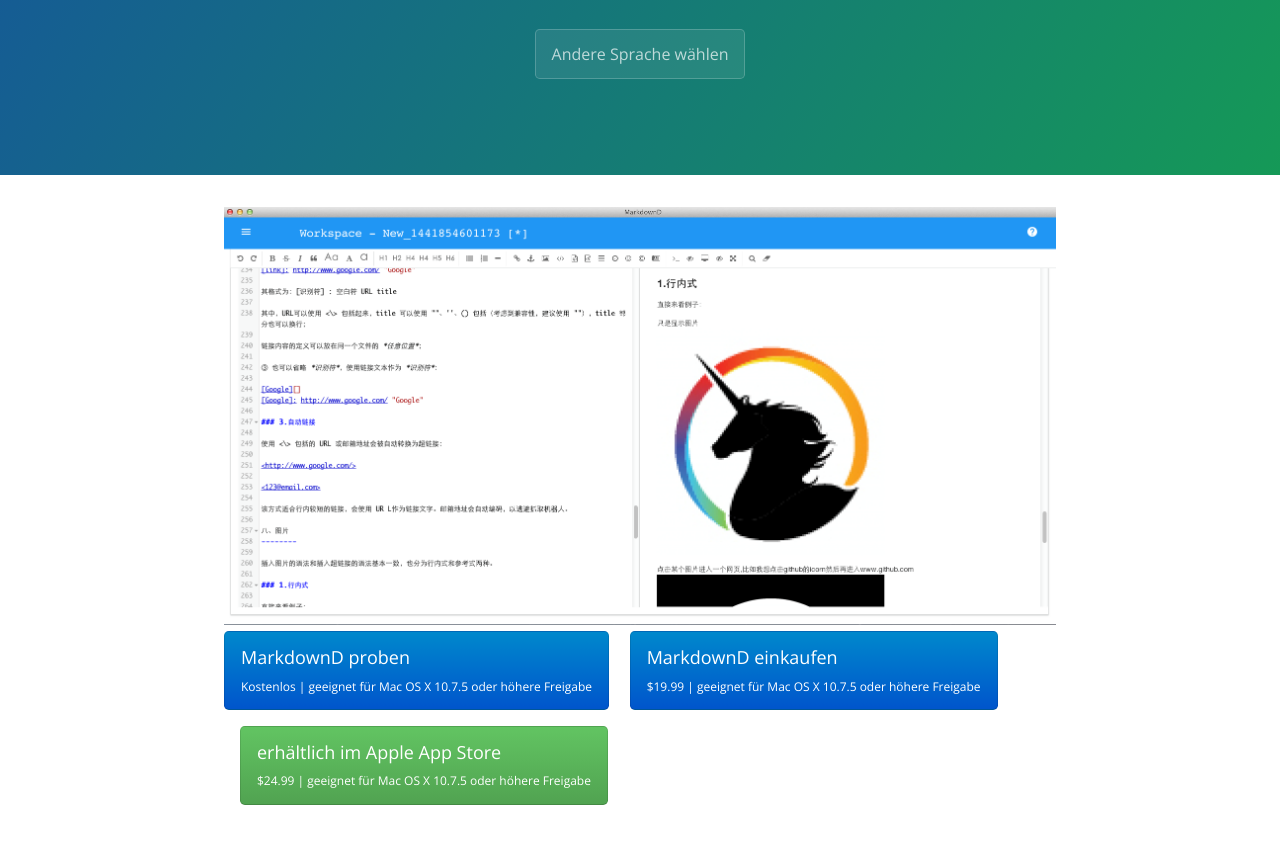
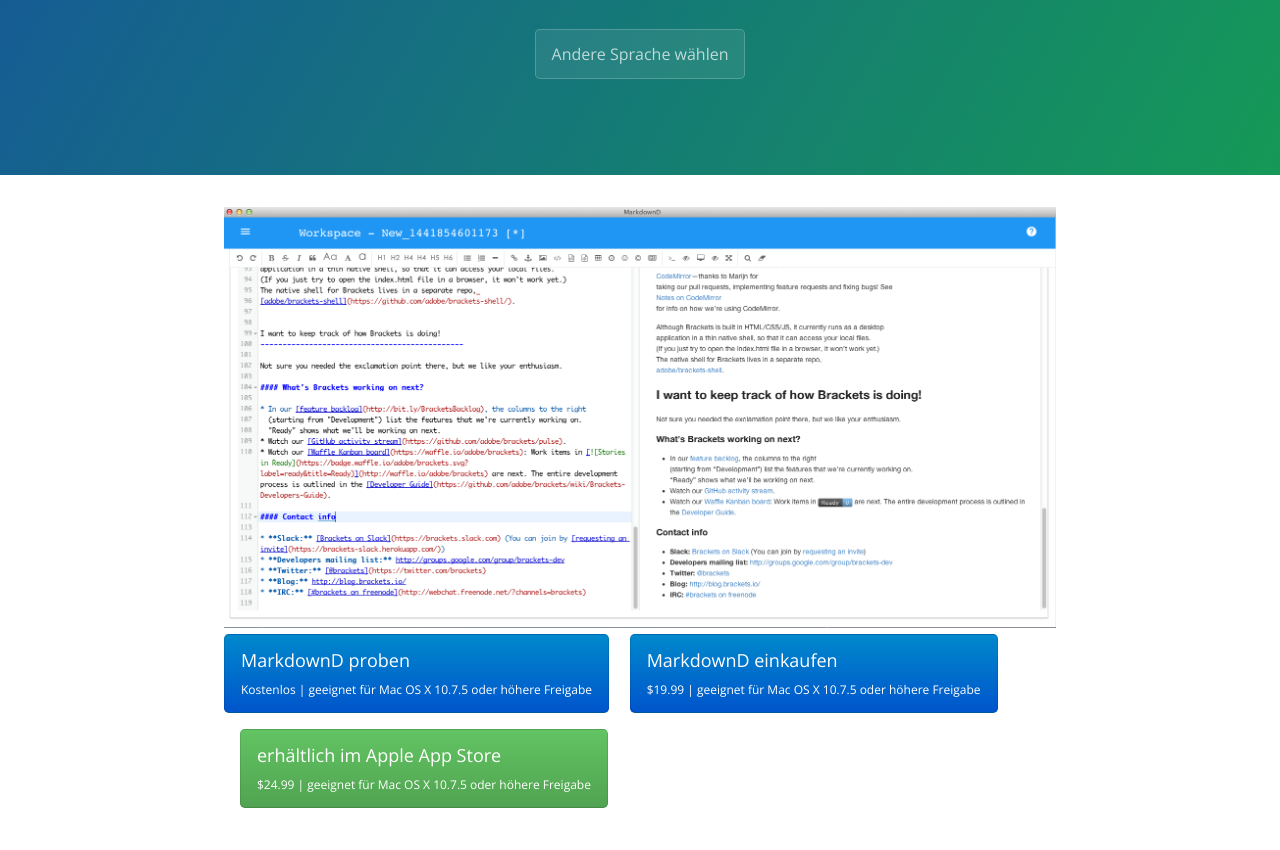
Before and after one commit to Romanysoft/MarkdownD, a plain HTML site: page index_de_DE.html in a window 1280 px wide. Shown: the part 208-1058 px from the top of the page. Drawn offline with nearby package versions, Linux system fonts and the light colour scheme.

```diff
--- a/index_de_DE.html
+++ b/index_de_DE.html
@@ -26,7 +26,7 @@
     </section>
 
     <section class="main-content">
-    <div class="app-screens"><img src="images/screens/zh_CN/MacOSX10.7zh_CN.png"></div>
+    <div class="app-screens"><img src="images/screens/en_US/MacOS10.7en_US.png"></div>
     <div class="app-downloads">
       <!--MacOSX Download-->
       <a class="btn btn-download" href="http://hotdownloads.com/trialware/download/Download_MarkdownD.zip?item=55399-32" target="_blank"> <span class="large">MarkdownD proben</span>
```
